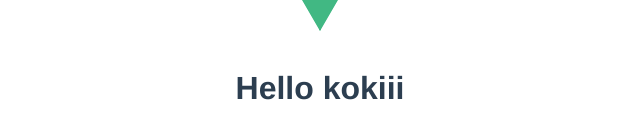
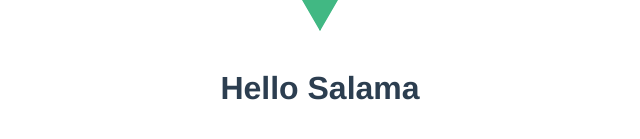
Before and after one commit to SalamaIp/Test-build-deploy-demo, a Vue app: page / in a window 1280 px wide. Shown: the part 215-354 px from the top of the page, without its empty margins (320-960 px from the left). Built offline with nearby package versions, Linux system fonts and the light colour scheme.

Commit message:
change in vue

```diff
--- a/src/components/HelloWorld.vue
+++ b/src/components/HelloWorld.vue
@@ -1,6 +1,6 @@
 <template>
   <div class="hello">
-    <h1>Hello kokiii</h1>
+    <h1>Hello Salama</h1>
   </div>
 </template>
 
```
